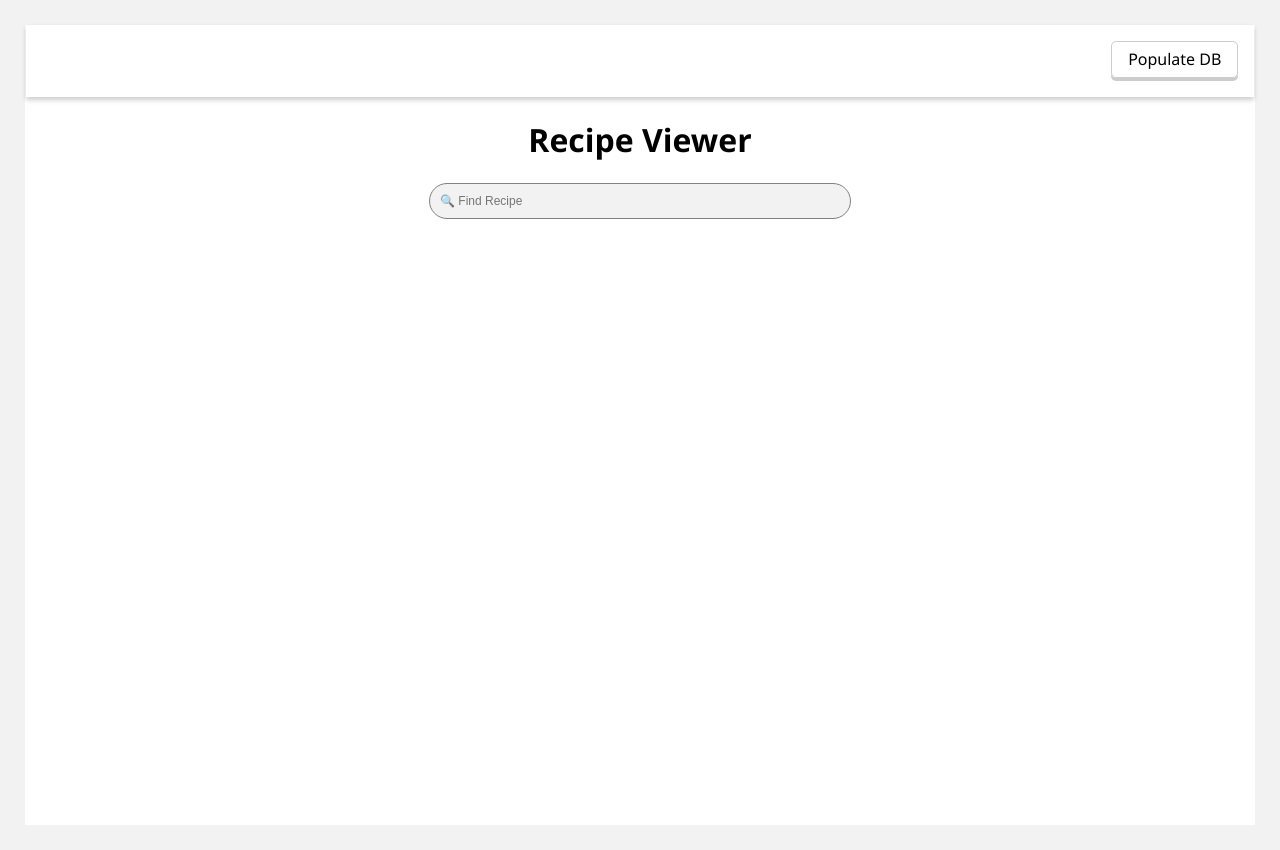
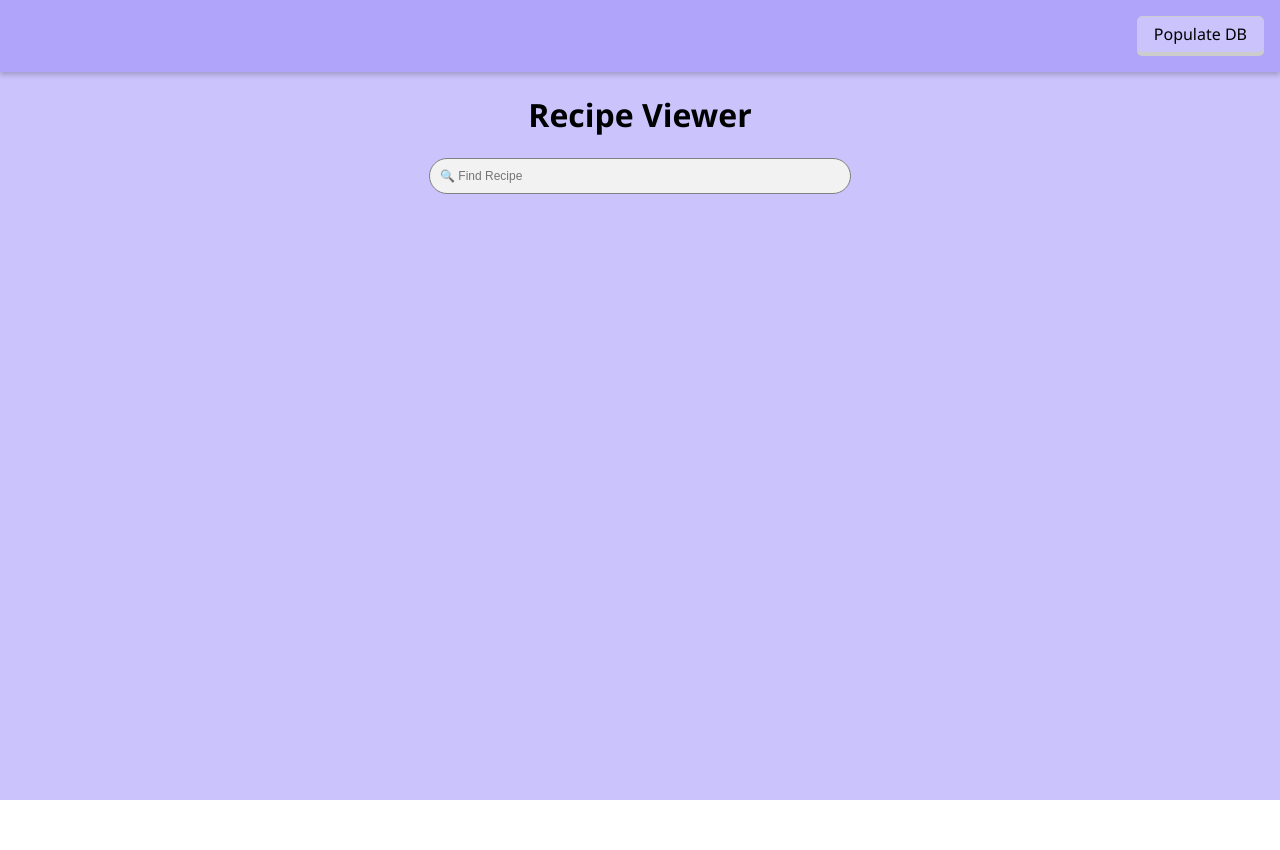
Before and after one commit to Penguini128/CSE4234-Final-Project, a React (Create React App) app: page / in a window 1280 px wide. After the commit the page ends 800 px from the top, so only its background shows below. Built offline with nearby package versions, Linux system fonts and the light colour scheme.

Commit message:
Updated css color scheme

```diff
--- a/src/Style.js
+++ b/src/Style.js
@@ -12,7 +12,7 @@ const style = {
     },
   },
   mainBody: {
-    border: "2vw solid #F2F2F2",
+    // border: "2vw solid #F2F2F2",
     // padding: "10px",
     composes: "$globalFontSize",
     display: "flex",
@@ -20,24 +20,27 @@ const style = {
     fontFamily: '"Segoe UI", Roboto, Helvetica, Arial, sans-serif, serif',
     minHeight: "100vh",
     alignItems: "center",
+    backgroundColor: "#cac3fc",
   },
   mainHeader: {
     padding: "1em 1em 1em",
     boxSizing: "border-box",
     height: "4.5em",
-    width: "96vw",
+    width: "100vw",
     boxShadow: "rgb(0, 0, 0, 0.2) 0px 3px 5px",
+    backgroundColor: "#afa4f9",
   },
   headerItem: {
     float: "right",
     padding: ".4em 1em",
+    backgroundColor: "#cac3fc",
     border: "solid",
     borderRadius: "5px",
     borderWidth: "1px",
     borderColor: colors.lightGray,
     boxShadow: `${colors.lightGray} 0px 3px 0px 0px`,
     "&:hover": {
-      backgroundColor: colors.hoverLightGray,
+      backgroundColor: "#7c64f4",
       borderColor: colors.midGray,
       boxShadow: `${colors.midGray} 0px 3px 0px 0px`,
       cursor: "pointer",
@@ -63,14 +66,16 @@ const style = {
     width: "94vw",
     padding: "2em",
     gridTemplateColumns: "repeat(auto-fit, minmax(20%, 1fr))",
-    gap: "10px",
+    gap: "15px",
   },
   recipeCard: {
     borderRadius: "12px",
     overflow: "hidden",
+    // width: "calc(100% / 5 - 10px)",
     height: "25em",
     boxShadow:
       "rgba(50, 50, 93, 0.25) 0px 13px 27px -5px, rgba(0, 0, 0, 0.3) 0px 8px 16px -8px",
+    backgroundColor: "#F2F2F2",
   },
   bodyItems: {
     textAlign: "center",
```
